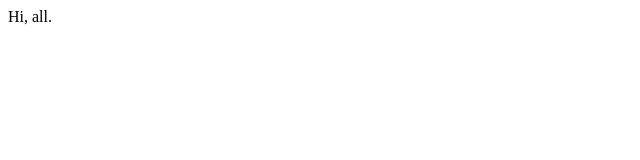
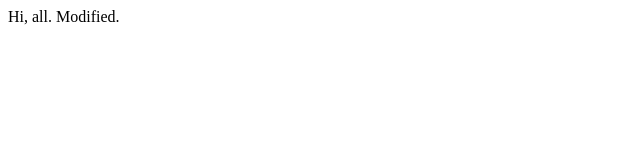
Before and after one commit to subeom/mysite, a plain HTML site: page index.html in a window 1280 px wide. Shown: the full height of the page, 0-640 px from the left. Drawn offline with Linux system fonts and the light colour scheme.

Commit message:
modified

```diff
--- a/index.html
+++ b/index.html
@@ -6,6 +6,6 @@
     <title>Document</title>
 </head>
 <body>
-Hi, all.
+Hi, all. Modified.
 </body>
 </html>
```
